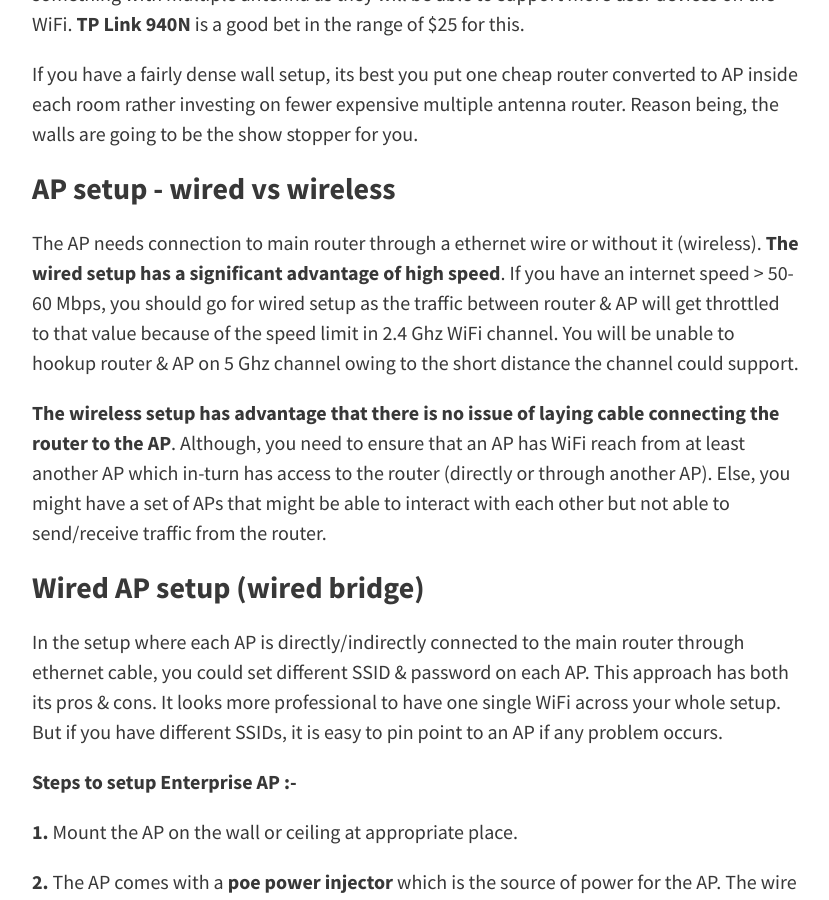
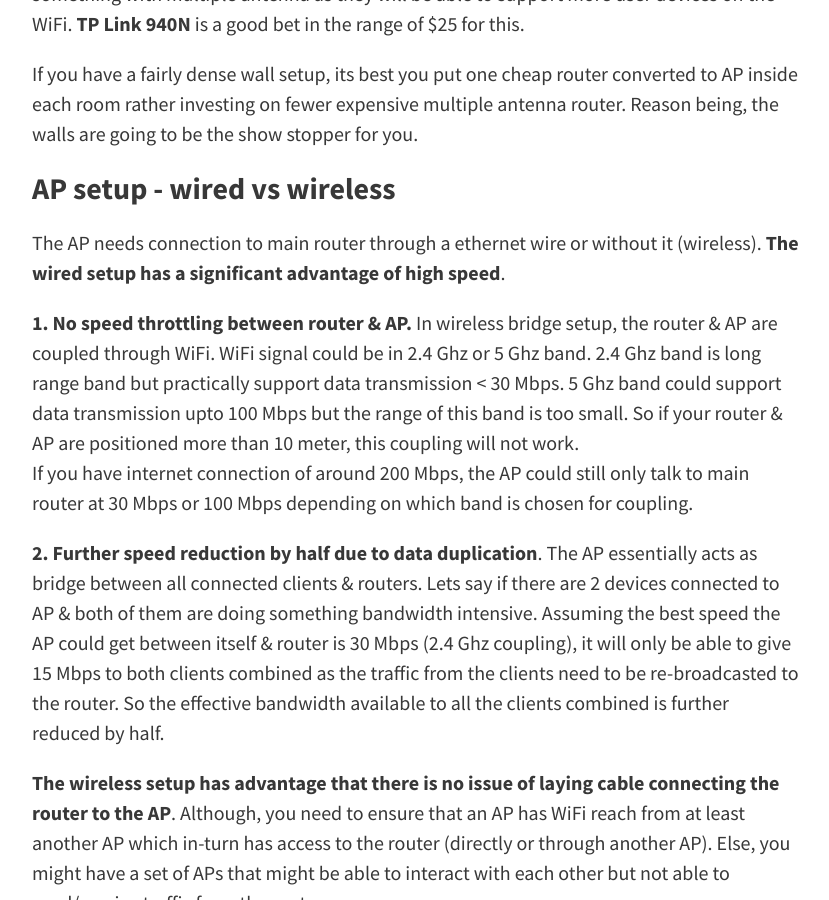
Before and after one commit to aura-website/aura-website.github.io, a Jekyll site: the page built from _posts/2016-12-11-how-to-extend-wifi.md, in a window 1280 px wide and 900 px high, scrolled down 1564 px. Shown: the whole window, without its empty margins (224-1053 px from the left). Built offline with Jekyll 4.4.1, drawn with Linux system fonts in a browser that asks for light colours; nearby versions of some CDN libraries; comment, search, counter and statistics services are not loaded.

Commit message:
updated the AP setup advantage & disadvantage part

```diff
--- a/_posts/2016-12-11-how-to-extend-wifi.md
+++ b/_posts/2016-12-11-how-to-extend-wifi.md
@@ -32,7 +32,11 @@ If you have a fairly dense wall setup, its best you put one cheap router convert
 
 ### AP setup - wired vs wireless
 
-The AP needs connection to main router through a ethernet wire or without it (wireless). **The wired setup has a significant advantage of high speed**. If you have an internet speed > 50-60 Mbps, you should go for wired setup as the traffic between router & AP will get throttled to that value because of the speed limit in 2.4 Ghz WiFi channel. You will be unable to hookup router & AP on 5 Ghz channel owing to the short distance the channel could support.
+The AP needs connection to main router through a ethernet wire or without it (wireless). **The wired setup has a significant advantage of high speed**.
+
+**1. No speed throttling between router & AP.** In wireless bridge setup, the router & AP are coupled through WiFi. WiFi signal could be in 2.4 Ghz or 5 Ghz band. 2.4 Ghz band is long range band but practically support data transmission < 30 Mbps. 5 Ghz band could support data transmission upto 100 Mbps but the range of this band is too small. So if your router & AP are positioned more than 10 meter, this coupling will not work.<br/>If you have internet connection of around 200 Mbps, the AP could still only talk to main router at 30 Mbps or 100 Mbps depending on which band is chosen for coupling.
+
+**2. Further speed reduction by half due to data duplication**. The AP essentially acts as bridge between all connected clients & routers. Lets say if there are 2 devices connected to AP & both of them are doing something bandwidth intensive. Assuming the best speed the AP could get between itself & router is 30 Mbps (2.4 Ghz coupling), it will only be able to give 15 Mbps to both clients combined as the traffic from the clients need to be re-broadcasted to the router. So the effective bandwidth available to all the clients combined is further reduced by half.
 
 **The wireless setup has advantage that there is no issue of laying cable connecting the router to the AP**. Although, you need to ensure that an AP has WiFi reach from at least another AP which in-turn has access to the router (directly or through another AP). Else, you might have a set of APs that might be able to interact with each other but not able to send/receive traffic from the router.
 
```
